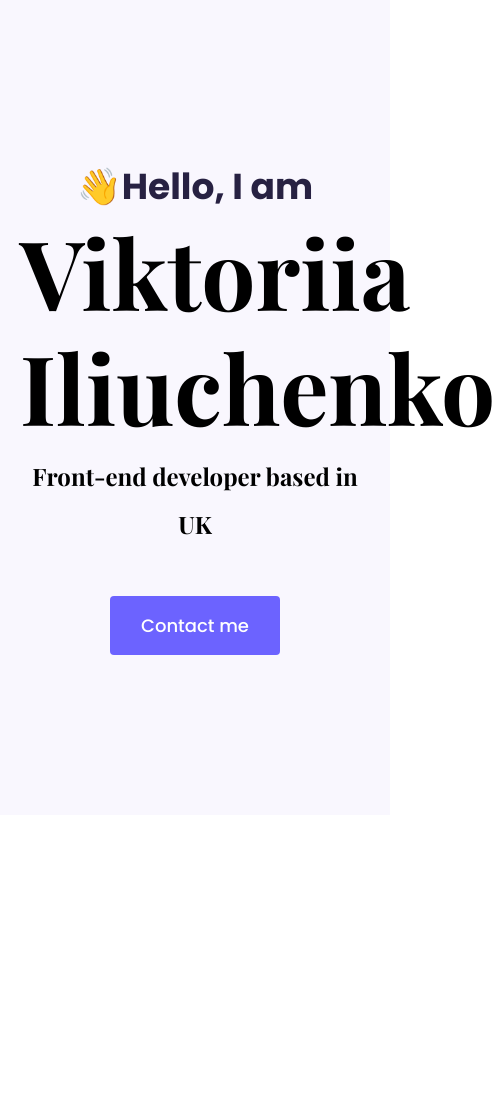
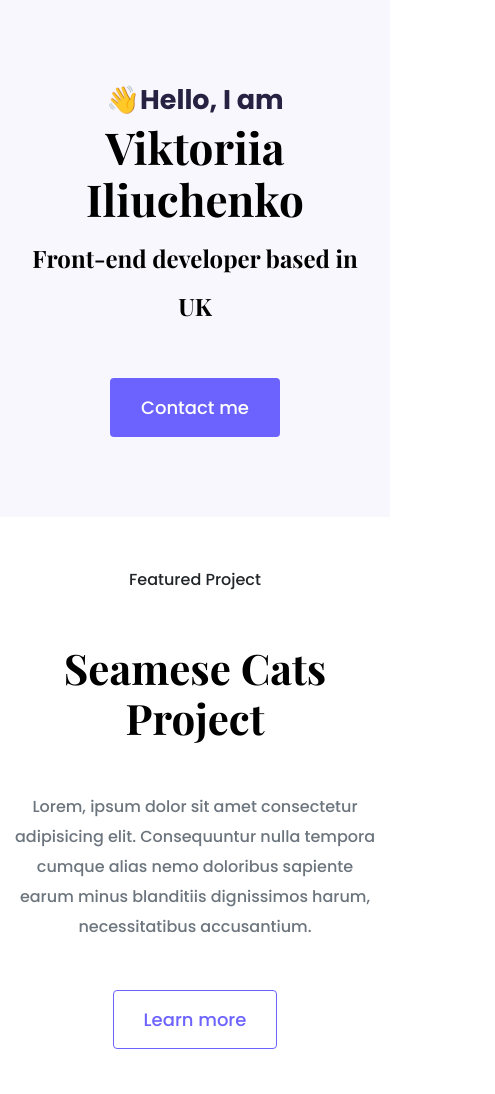
Before and after one commit to iliuchenko/portfolio-project, a plain HTML site: page index.html in a window 390 px wide. Shown: the top 1094 px of the page, 495 px wide, since content can reach past the window. Before the commit the page ends 844 px from the top, so only its background shows below. Drawn offline with nearby package versions, Linux system fonts and the light colour scheme.

Commit message:
Integrated homepage content design

```diff
--- a/index.html
+++ b/index.html
@@ -23,7 +23,47 @@
     <div>
       <a href="#" class="btn btn-branding">Contact me</a>
     </div>
-
+  </div>
+  <p class="text-center m-5">Featured Project</p>
+  <div class="container">
+    <div class="row mb-5">
+      <div class="col d-none d-lg-block">
+        <img src="images/project_1.png" class="img-fluid" alt="Seamese Cats Project" >
+      </div>
+      <div class="col">
+        <div class="project-description">
+          <h2 class="mb-5">Seamese Cats Project</h2>
+          <p class="mb-5 text-muted">Lorem, ipsum dolor sit amet consectetur adipisicing elit. Consequuntur nulla tempora cumque alias nemo doloribus sapiente earum minus blanditiis dignissimos harum, necessitatibus accusantium.</p>
+          <a href="" class="btn btn-branding-outline">Learn more</a>
+        </div>
+      </div>
+    </div>
+    <div class="row mb-5">
+      <div class="col">
+        <div class="project-description">
+          <h2 class="mb-5">Weather App</h2>
+          <p class="mb-5 text-muted">Lorem, ipsum dolor sit amet consectetur adipisicing elit. Consequuntur nulla tempora cumque alias nemo doloribus sapiente earum minus blanditiis dignissimos harum, necessitatibus accusantium.</p>
+          <a href="" class="btn btn-branding-outline">Learn more</a>
+        </div>
+      </div>
+      <div class="col d-none d-lg-block">
+        <img src="images/project_2.jpg" class="img-fluid" alt="Weather App"
+        >
+      </div>
+    </div>
+    <div class="row mb-5">
+      <div class="col d-none d-lg-block">
+        <img src="images/dictionary.png" class="img-fluid" alt="Dictionary App"
+        >
+      </div>
+      <div class="col">
+        <div class="project-description">
+          <h2 class="mb-5">Dictionary App</h2>
+          <p class="mb-5 text-muted">Lorem, ipsum dolor sit amet consectetur adipisicing elit. Consequuntur nulla tempora cumque alias nemo doloribus sapiente earum minus blanditiis dignissimos harum, necessitatibus accusantium.</p>
+          <a href="" class="btn btn-branding-outline">Learn more</a>
+        </div>
+      </div>
+    </div>
   </div>
 
   <script src="https://cdn.jsdelivr.net/npm/bootstrap@5.2.2/dist/js/bootstrap.bundle.min.js" integrity="sha384-OERcA2EqjJCMA+/3y+gxIOqMEjwtxJY7qPCqsdltbNJuaOe923+mo//f6V8Qbsw3" crossorigin="anonymous"></script>
--- a/styles/portfolio.css
+++ b/styles/portfolio.css
@@ -22,10 +22,17 @@ h6 {
 
 h1 {
   font-size: 96px;
+  line-height: 1.2;
+}
+
+h2 {
+  font-size: 64px;
 }
 
 p {
   font-weight: normal;
+  font-size: 16px;
+  line-height: 30px;
 }
 
 .hero {
@@ -37,6 +44,7 @@ p {
 .hero p {
   font-size: 36px;
   font-weight: bold;
+  line-height: 1.5;
   margin: 0;
   color: #272142;
 
@@ -57,3 +65,35 @@ p {
   line-height: 27px;
   padding: 15px 30px;
 }
+
+.btn-branding-outline {
+  color: var(--branding-color);
+  border: 1px solid;
+  font-size: 18px;
+  line-height: 27px;
+  padding: 15px 30px;
+  border-radius: 4px;
+}
+
+.project-description {
+  padding: 120px 60px;
+}
+
+@media (max-width: 900px) {
+  h1 {
+    font-size: 44px;
+  }
+  h2 {
+    font-size: 42px;
+  }
+  .hero {
+    padding: 80px 20px;
+  }
+  .hero p {
+    font-size: 27px;
+  }
+  .project-description {
+    padding: 0;
+    text-align: center;
+  }
+}
```
Also changed, not shown: images/dictionary.png (added), images/project_1.png (added), images/project_2.jpg (added).
